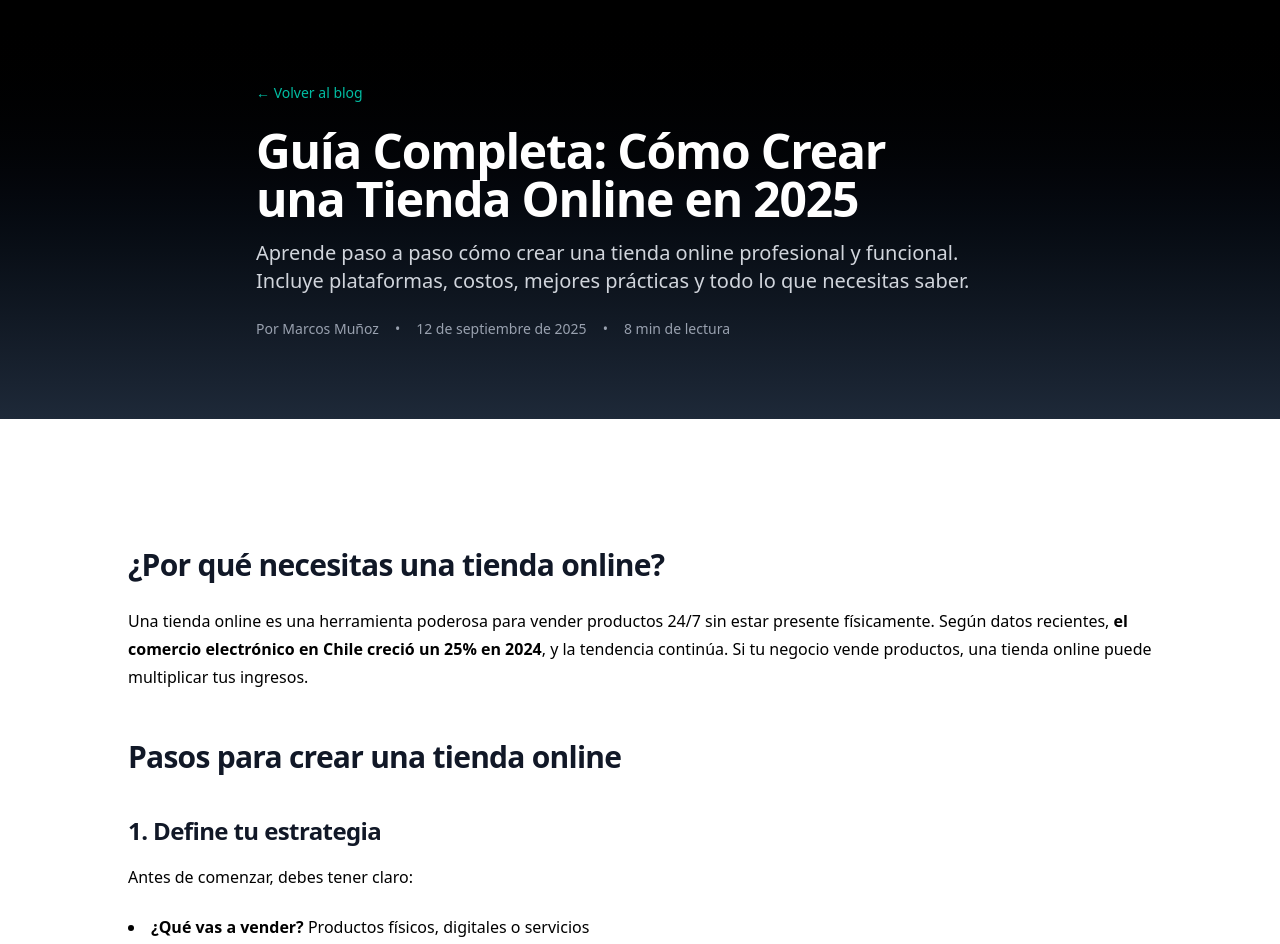
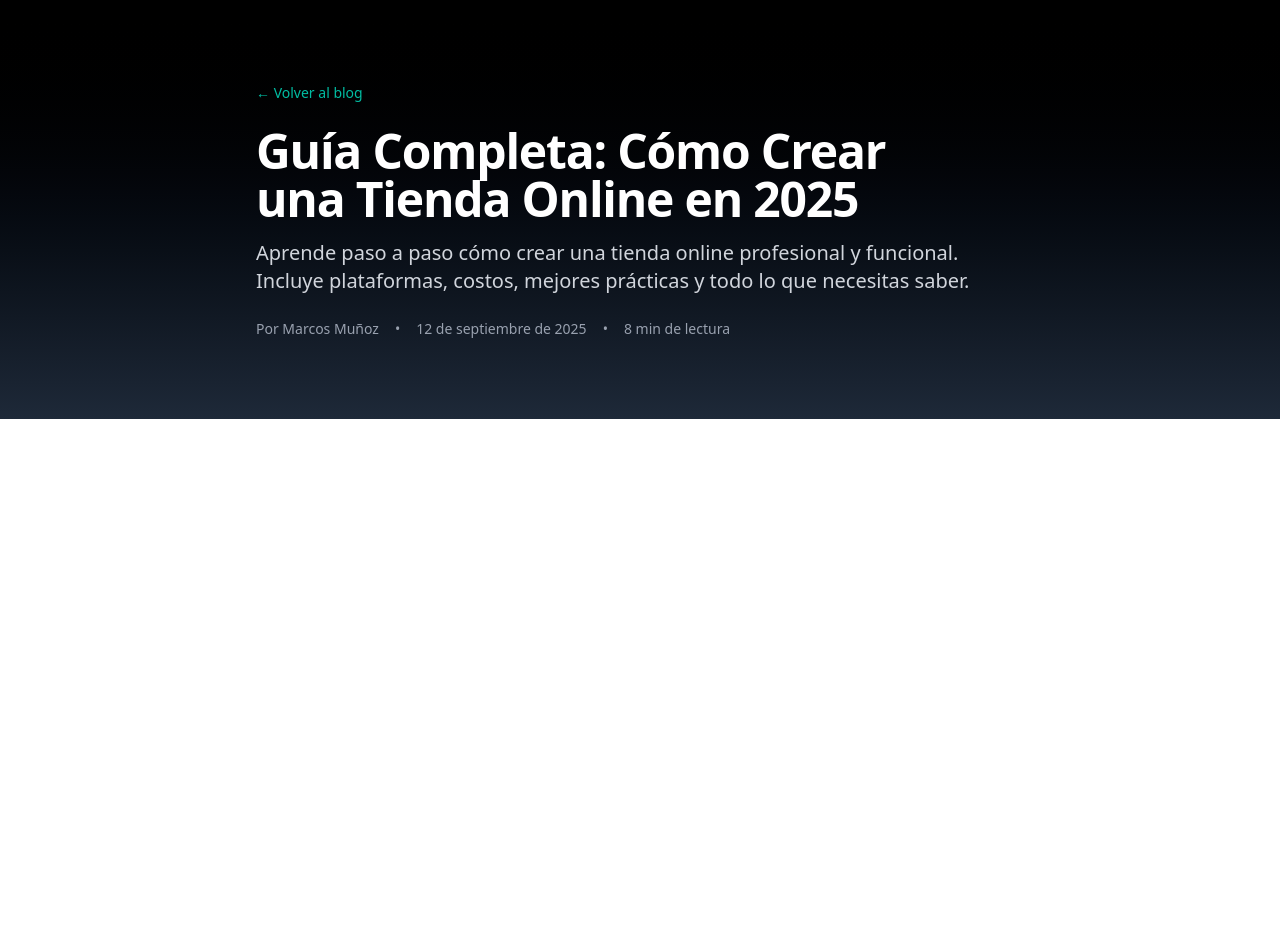
Before and after one commit to fronux2/portafolio2025, an Astro site: page /blog/como-crear-tienda-online in a window 1280 px wide. Shown: the top 944 px of the page. Built offline with nearby package versions, Linux system fonts and the light colour scheme; Astro itself is replaced by a stand-in of ours.

Commit message:
Mejora: Cambia todo el texto a blanco (#ffffff) para mejor contraste
El sitio tiene fondo oscuro, así que todas las letras deben ser blancas:
- Párrafos, títulos (h2, h3), listas
- Tema claro y oscuro: ambos usan blanco

```diff
--- a/src/layouts/BlogLayout.astro
+++ b/src/layouts/BlogLayout.astro
@@ -63,11 +63,11 @@ const { title, description, publishedDate, author = "Marcos Muñoz", readingTime
     font-weight: 700;
     margin-top: 3rem;
     margin-bottom: 1.5rem;
-    color: #111827;
+    color: #ffffff;
   }
 
   :global(.dark .prose h2) {
-    color: #f3f4f6;
+    color: #ffffff;
   }
 
   :global(.prose h3) {
@@ -76,15 +76,15 @@ const { title, description, publishedDate, author = "Marcos Muñoz", readingTime
     font-weight: 700;
     margin-top: 2.5rem;
     margin-bottom: 1rem;
-    color: #111827;
+    color: #ffffff;
   }
 
   :global(.dark .prose h3) {
-    color: #f3f4f6;
+    color: #ffffff;
   }
 
   :global(.prose p) {
-    color: #000000;
+    color: #ffffff;
     margin-bottom: 1.5rem;
     line-height: 1.75;
   }
@@ -94,7 +94,7 @@ const { title, description, publishedDate, author = "Marcos Muñoz", readingTime
   }
 
   :global(.prose strong) {
-    color: #000000;
+    color: #ffffff;
     font-weight: 700;
   }
 
@@ -113,7 +113,7 @@ const { title, description, publishedDate, author = "Marcos Muñoz", readingTime
   }
 
   :global(.prose li) {
-    color: #000000;
+    color: #ffffff;
   }
 
   :global(.dark .prose li) {
```
